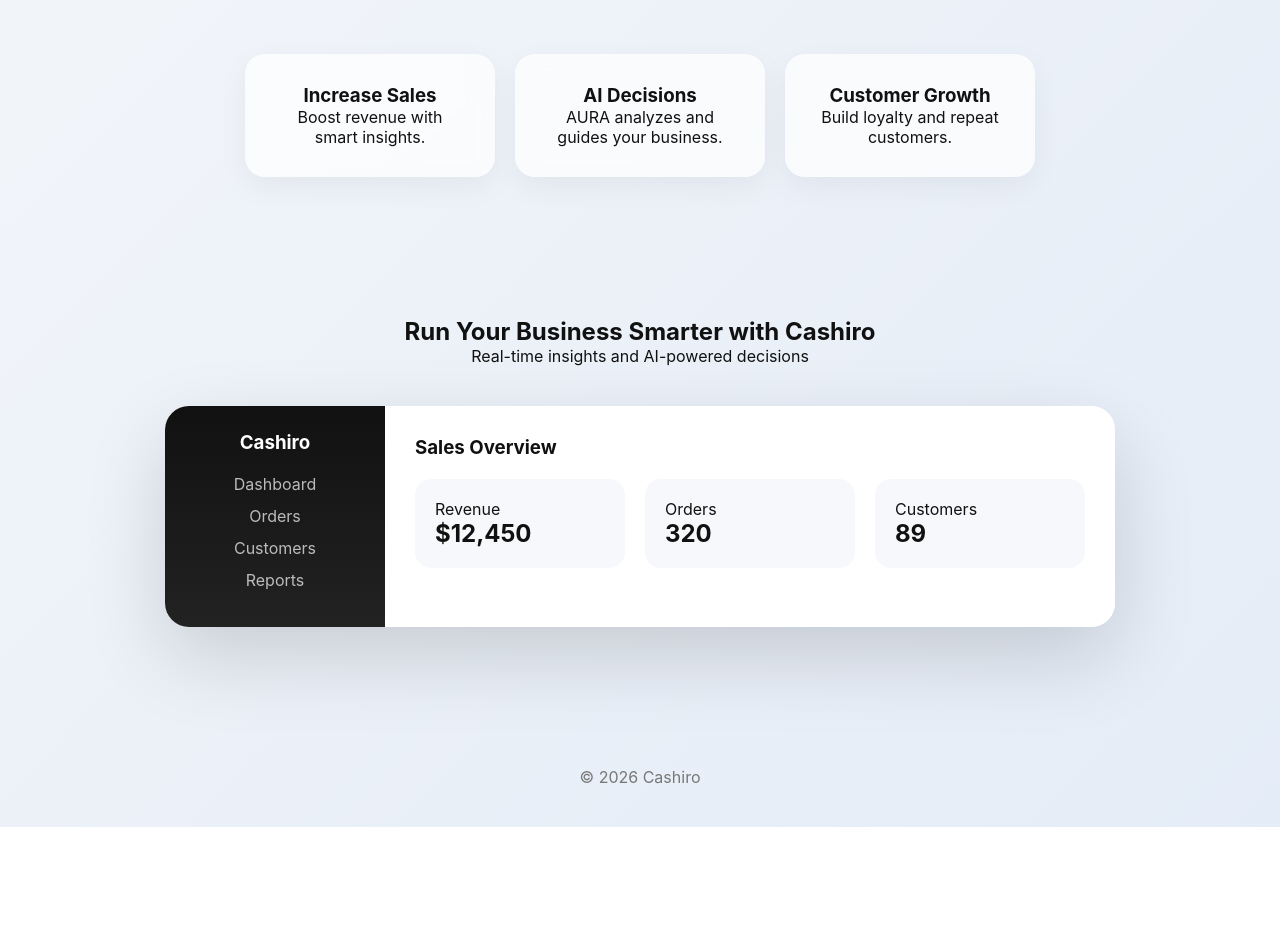
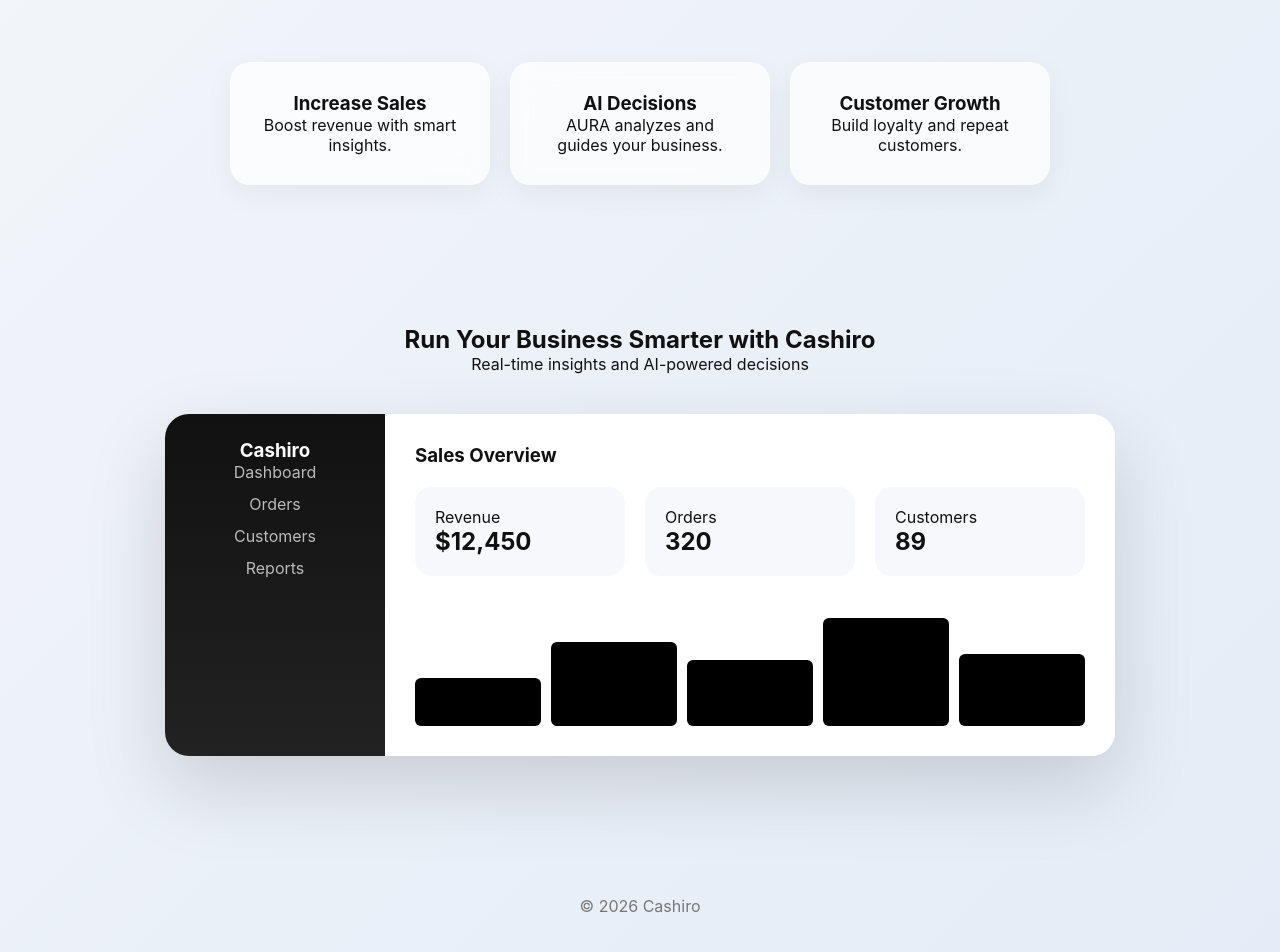
Before and after one commit to BANDAROV-ui/cashiro-landing, a plain HTML site: page index.html in a window 1280 px wide. Shown: the part 534-1486 px from the top of the page. Before the commit the page ends 1361 px from the top, so only its background shows below. Drawn offline with Linux system fonts and the light colour scheme.

Commit message:
Update style.css

```diff
--- a/style.css
+++ b/style.css
@@ -26,7 +26,7 @@
 }
 
 .hero h1 {
-  font-size: 48px;
+  font-size: 52px;
   margin-bottom: 20px;
 }
 
@@ -66,7 +66,7 @@
   backdrop-filter: blur(10px);
   padding: 30px;
   border-radius: 20px;
-  width: 250px;
+  width: 260px;
   text-align: center;
   box-shadow: 0 10px 30px rgba(0,0,0,0.05);
 }
@@ -98,10 +98,6 @@
   padding: 25px;
 }
 
-.sidebar h3 {
-  margin-bottom: 20px;
-}
-
 .sidebar ul {
   list-style: none;
 }
@@ -109,11 +105,6 @@
 .sidebar li {
   margin-bottom: 12px;
   opacity: 0.7;
-  transition: 0.3s;
-}
-
-.sidebar li:hover {
-  opacity: 1;
 }
 
 /* MAIN */
@@ -135,11 +126,21 @@
   padding: 20px;
   border-radius: 16px;
   flex: 1;
-  transition: 0.3s;
 }
 
-.stat:hover {
-  transform: translateY(-5px);
+/* CHART */
+.chart {
+  display: flex;
+  gap: 10px;
+  margin-top: 30px;
+  height: 120px;
+  align-items: flex-end;
+}
+
+.bar {
+  width: 20%;
+  background: black;
+  border-radius: 6px;
 }
 
 /* FOOTER */
```
